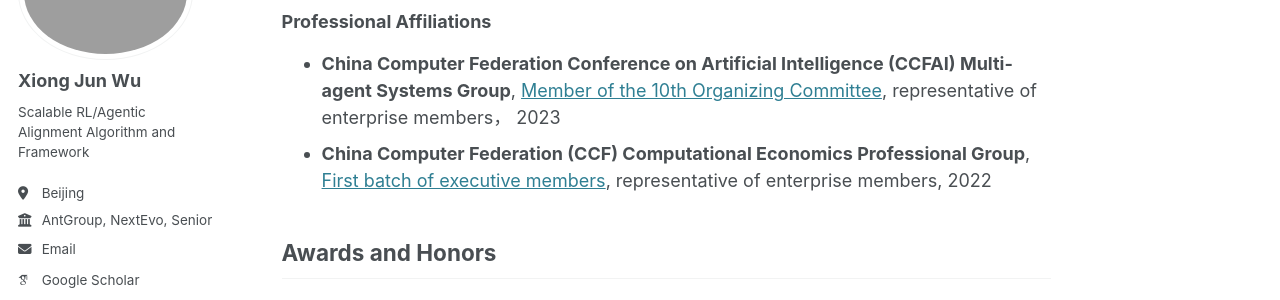
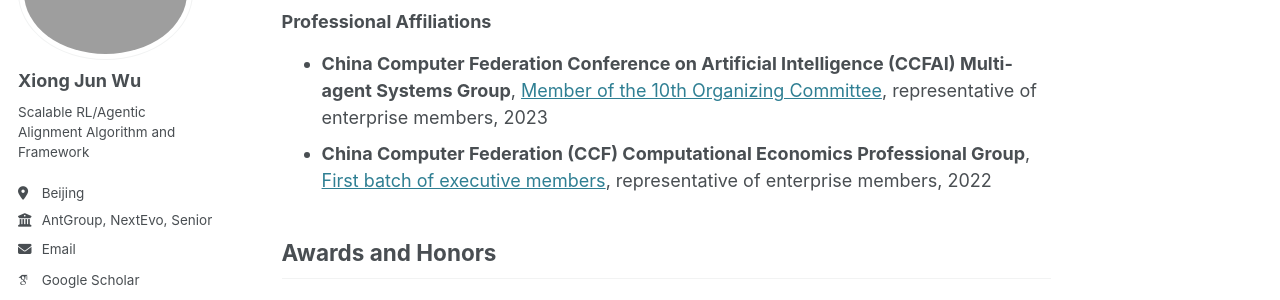
Before and after one commit to junwuxgi/junwuxgi.github.io, a Jekyll site: the page built from _pages/about.md, in a window 1280 px wide and 900 px high, scrolled down 893 px. Shown: the part 180-480 px from the top of the window. Built offline with Jekyll 4.4.1, drawn with Linux system fonts in a browser that asks for light colours; some web fonts are replaced.

```diff
--- a/_pages/about.md
+++ b/_pages/about.md
@@ -20,7 +20,7 @@ In his prior work, **Xiong** has made valuable contributions to **reinforcement
 - **Represent Alibaba, Renren Company In Top Academic Conferences**, ACM SighKDD, Recsys China, China Computer Federation ‘Subject Frontier Workshop’, China Database Technology Conference, 2011-2016
 
 ### **Professional** Affiliations
-- **China Computer Federation Conference on Artificial Intelligence (CCFAI) Multi-agent Systems Group**, [Member of the 10th Organizing Committee](https://mp.weixin.qq.com/s/draXMk4vUmyI0YJYd6zJqg), representative of enterprise members， 2023
+- **China Computer Federation Conference on Artificial Intelligence (CCFAI) Multi-agent Systems Group**, [Member of the 10th Organizing Committee](https://mp.weixin.qq.com/s/draXMk4vUmyI0YJYd6zJqg), representative of enterprise members, 2023
 - **China Computer Federation (CCF) Computational Economics Professional Group**, [First batch of executive members](https://mp.weixin.qq.com/s/Zyu9i61ahvXHGPLePsP3xw), representative of enterprise members, 2022
 
 ## **Awards and Honors**
```
